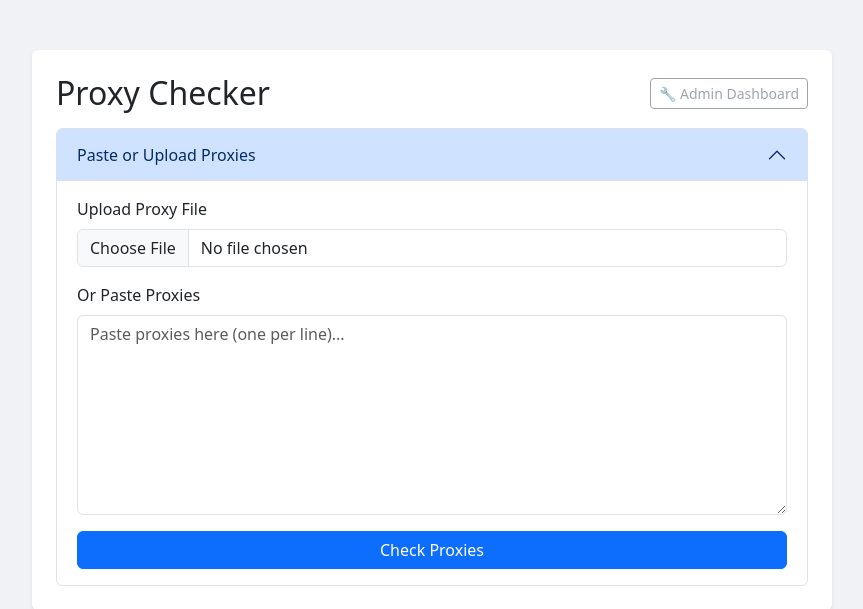
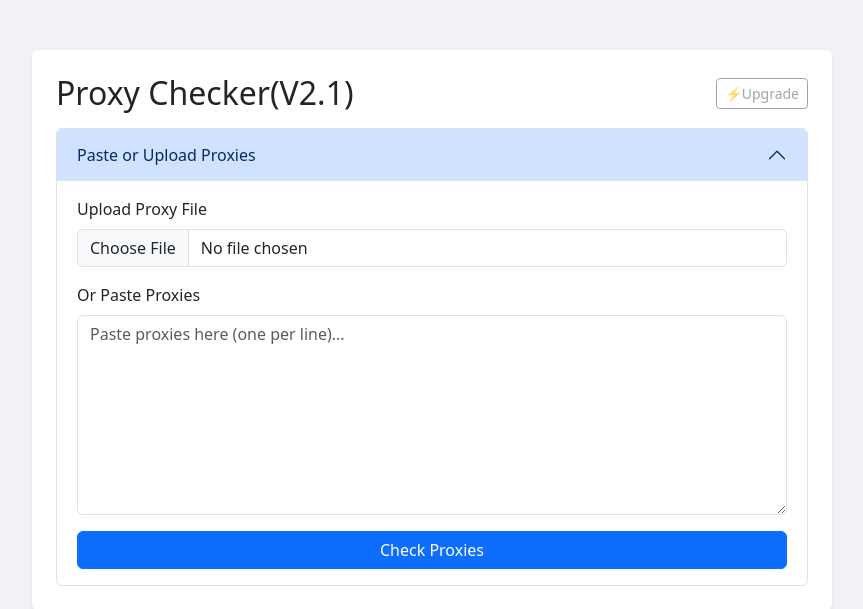
Before and after one commit to elishakip1/proxy-checker-app, a Flask app: page / in a window 1280 px wide. Shown: the top 609 px of the page, without its empty margins (208-1071 px from the left). Run offline with Flask 3, Linux system fonts and the light colour scheme.

Commit message:
Update index.html removed admin page link

```diff
--- a/templates/index.html
+++ b/templates/index.html
@@ -43,9 +43,9 @@
 <body>
     <div class="container bg-white p-4 rounded shadow-sm">
         <div class="d-flex justify-content-between align-items-center mb-3">
-            <h2 class="mb-0">Proxy Checker</h2>
+            <h2 class="mb-0">Proxy Checker(V2.1)</h2>
             <!-- Modified Admin Dashboard link -->
-            <a href="#" class="btn btn-outline-secondary btn-sm disabled">🔧 Admin Dashboard</a>
+            <a href="#" class="btn btn-outline-secondary btn-sm disabled">⚡Upgrade</a>
         </div>
 
         {% if message %}
@@ -134,7 +134,7 @@
                         button.classList.remove('disabled');
                     }
                 });
-            }, 20000);
+            }, 60000);
         }
 
         function trackUsedProxy(proxy) {
```
